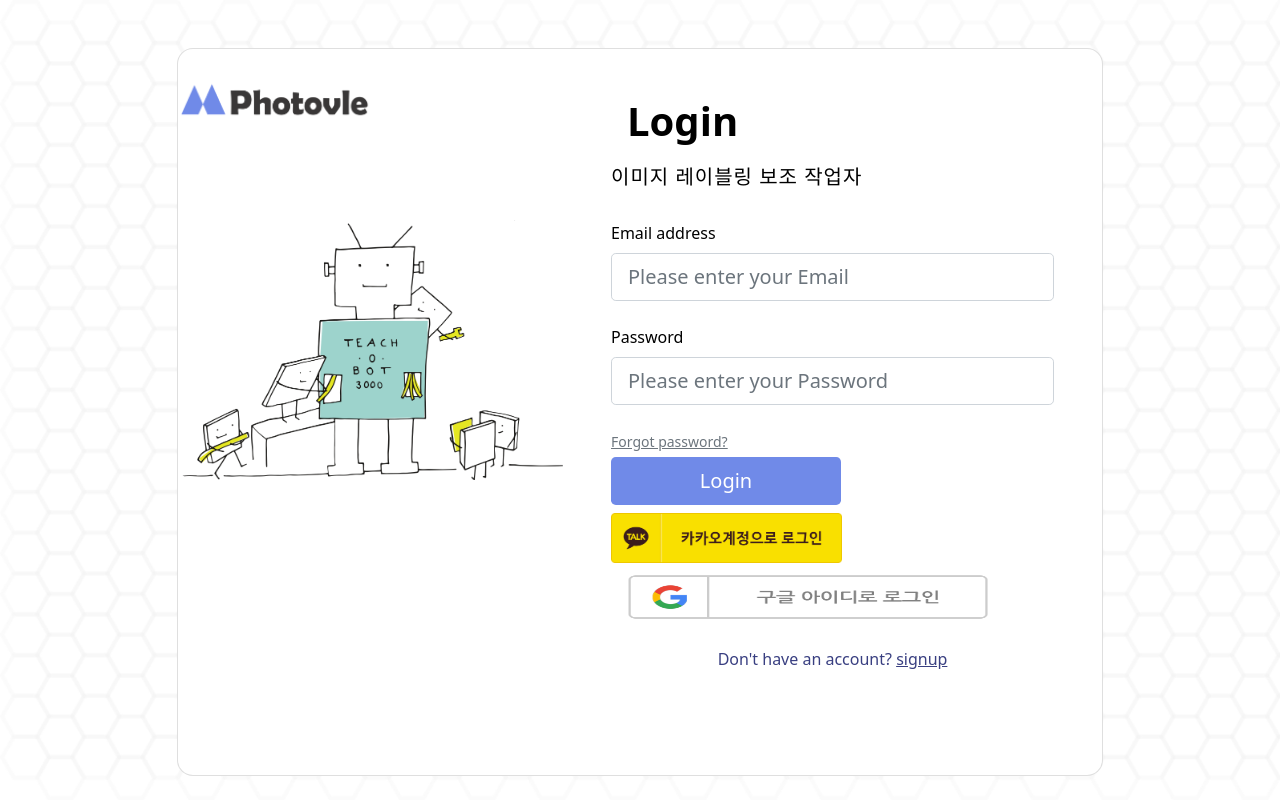
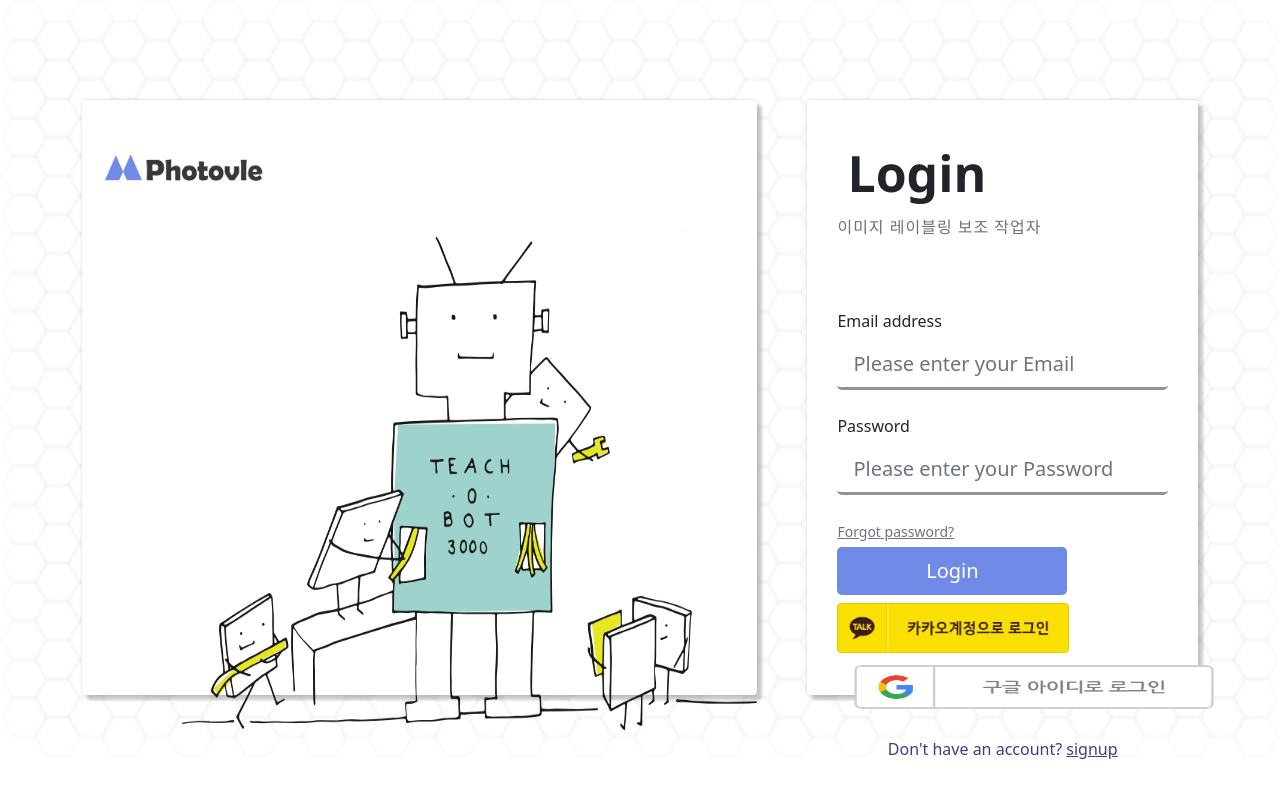
Before and after one commit to AIVLE-School-first-Big-Project/Photovle, a Django app: template main/templates/login.html in a window 1280 px wide. Run offline with Django 3.2, Linux system fonts and the light colour scheme; the template is opened without the code that fills it, so the values that code supplies are empty; parts of the project's set-up code (start-up, migrations or seed data) failed here and were passed over; some libraries are stand-ins or nearby versions.

Commit message:
login 수정

```diff
--- a/main/templates/home.html
+++ b/main/templates/home.html
@@ -34,6 +34,9 @@
         <p style="color:gray; padding-top:20px; font-size:20px">당신의 모델 학습 데이터를 보조하겠습니다.</p>
         <div style="margin-top:30px">
             {% if user.is_authenticated %}
+            <div>
+                <button style="background-color: #708ae8; border:none;" class="btn btn-primary" onclick="location.href='{% url 'main:osvos' %}'">Image Segmentation</button>
+            </div>
                 <div>
                     <button style="background-color: #708ae8; border:none;" class="btn btn-primary" onclick="location.href='{% url 'main:board' %}'">게시판</button>
                 </div>
--- a/main/templates/login.html
+++ b/main/templates/login.html
@@ -1,65 +1,72 @@
 {% extends 'base.html' %}
 {% load static %}
 {% load socialaccount %}
-{% comment %} {% block content %}
-<div class="container my-3">
-    <div style="text-align: center;">
-        <h1>로그인</h1>
-        <form method="POST" class="post-form" action="{% url 'main:login' %}">
-            {% csrf_token %}
-            {% include "form_errors.html" %}
-            <div class="form-group">
-                <label for="username">아이디:</label>
-                <input type="text" class="form-control" name="username" id="username" value="{{ form.username.value|default_if_none:'' }}">
-            </div>
-            <div class="form-group">
-                <label for="password">비밀번호:</label>
-                <input type="password" class="form-control" name="password" id="password" value="{{ form.password.value|default_if_none:'' }}">
-            </div>
-            <button type="submit" class="btn btn-primary">로그인</button>
-        </form>
-        <a href="{% provider_login_url 'kakao' %}">카카오 로그인</a><br>
-        <a href="{% provider_login_url 'google' %}">구글 로그인</a><br>
-    </div>
-</div>
-{% endblock %} {% endcomment %}
 
 {% block content %}
 
-<section class="vh-100">
-    <div class="container py-5 h-100">
-      <div class="row d-flex justify-content-center align-items-center h-100">
-        <div class="col col-xl-10">
-          <div class="card" style="border-radius: 1rem;">
-            <div class="row g-0">
-              <div class="col-md-6 col-lg-5 d-none d-md-block ">
-                <img src="/static/image/찐로고.png" width=50% style="margin-top:30px; margin-bottom=50px">
+<style>
+  *{
+    box-sizing:border-box;
+  }
+  .container{
+    width: 100vw;
+    height:calc(100vh - 205px);
+    display: flex;
+    justify-content:center;
+    margin-top:100px;
+  }
+  .logo-area{
+    width: 65%;
+    margin-right:50px;
+    background-color:white;
+    border-radius:4px;
+    border-width:1px;
+    box-shadow: 5px 5px 3px rgba(0,0,0, .2),0 0 3px rgba(0,0,0, .2);
+  }
+  .login-area{
+    width:35%;
+    background-color:white;
+    border-radius:4px;
+    border-width:1px;
+    box-shadow: 5px 5px 3px rgba(0,0,0, .2),0 0 3px rgba(0,0,0, .2);
+    padding:30px;
+  }
+  #input1{
+    border-top:none;
+    border-left:none;
+    border-right:none;
+    border-bottom:3px solid #919494;
+  }
+  #input2{
+    border-top:none;
+    border-left:none;
+    border-right:none;
+    border-bottom:3px solid #919494;
+  }
+</style>
+
+<div class="container">
+  <div class="logo-area">
+    <img src="/static/image/찐로고.png" width=30% style="margin-top:30px; padding:20px;">
     <img src="/static/image/robot.png"
-                  alt="login form" class="img-fluid" style="border-radius: 1rem 0 0 1rem; margin-top:100px; align-items:center;" />
+    alt="login form" class="img-fluid" style="width:750px;margin-top:25px; align:right; height:500px; padding-left:100px;" />
   </div>
-              <div class="col-md-6 col-lg-7 d-flex align-items-center">
-                <div class="card-body p-4 p-lg-5 text-black">
-
+  <div class="login-area">
     <form action="{% url 'main:login' %}" method='POST'>
       {% csrf_token %}
       {% include "form_errors.html" %}
 
-                    <div class="d-flex align-items-center mb-3 pb-1">
-                      <i class="fas fa-cubes fa-2x me-3" style="color: #ff6219;"></i>
-                      <span class="h1 fw-bold mb-0">Login</span>
-                    </div>
-
-                    <h5 class="fw-normal mb-3 pb-3" style="letter-spacing: 1px;">이미지 레이블링 보조 작업자</h5>
-
-                    <div class="form-outline mb-4">
-                        <label class="form-label" for="form2Example17">Email address</label>
-                      <input type="text" id="form2Example17" name="username" class="form-control form-control-lg"
+      <h1 style="padding-top:10px; padding-left:10px; font:normal normal bold 50px/67px Segoe UI;">Login</h1>
+      <span class="fw-normal mb-3 pb-3" style="letter-spacing: 1px; font: normal normal normal 16px/21px Segoe UI; color:#707070;">이미지 레이블링 보조 작업자</span>
+      <div class="form-outline mb-4" style="margin-top:70px;">
+          <label class="form-label">Email address</label>
+        <input type="text" id="input1" name="username" class="form-control form-control-lg"
         value="{{ form.username.value|default_if_none:'' }}" placeholder="Please enter your Email"/>
       </div>
 
       <div class="form-outline mb-4">
           <label class="form-label" for="form2Example27">Password</label>
-                      <input type="password" id="form2Example27" name="password" class="form-control form-control-lg"
+        <input type="password" id="input2" name="password" class="form-control form-control-lg"
         value="{{ form.password.value|default_if_none:'' }}" placeholder="Please enter your Password"/>
       </div>
       <a class="small text-muted" href="{% url 'password_reset' %}">Forgot password?</a>
@@ -77,53 +84,10 @@
           style="color: #393f81;">signup</a></p>
       </div>
     </form>
-
   </div>
 </div>
-            </div>
-          </div>
-        </div>
-    </section>
-{% comment %} <link rel="stylesheet" type="text/css" href="{% static 'css/login.css'%}">
-<link rel="stylesheet" type="text/js" href="{% static 'js/login.js'%}">
 
-    <div class="container">
-      <div class="img">
-        <img class="wave" src="/static/image/찐로고.png" width="30%">
-        <img src="/static/image/robot.png">
-      </div>
 
-      <div class="login-content">
-        <form action="{% url 'main:login' %}" method='POST'>
-          {% csrf_token %}
-            {% include "form_errors.html" %}
-          <h2 class="title" style="text-align=left">Login</h2>
-          이미지 레이블링 보조 작업자
-          <div class="input-div one">
-            <div class="i">
-              <i class="fas fa-user"></i>
-            </div>
-            <div class="div">
-              <h5>Username</h5>
-              <input type="text" class="form-control" name="username" id="username" value="{{ form.username.value|default_if_none:'' }}">
-            </div>
-          </div>
-          <div class="input-div pass">
-            <div class="i">
-              <i class="fas fa-lock"></i>
-            </div>
-            <div class="div">
-              <h5>Password</h5>
-              <input type="password" class="form-control" name="password" id="password" value="{{ form.password.value|default_if_none:'' }}">
-            </div>
-          </div>
-          <a href="#">Forgot Password?</a>
-          <input type="submit" class="btn" style="background-color: #708ae8;" value="Login">
-        </form>
-
-      </div>
-    </div>
-  </section> {% endcomment %}
 
 
 
```
Also changed, not shown: main/templates/login2.html (added, +130 -0 lines), main/static/image/background.png. Lines whose indentation alone changed are shown as unchanged.
